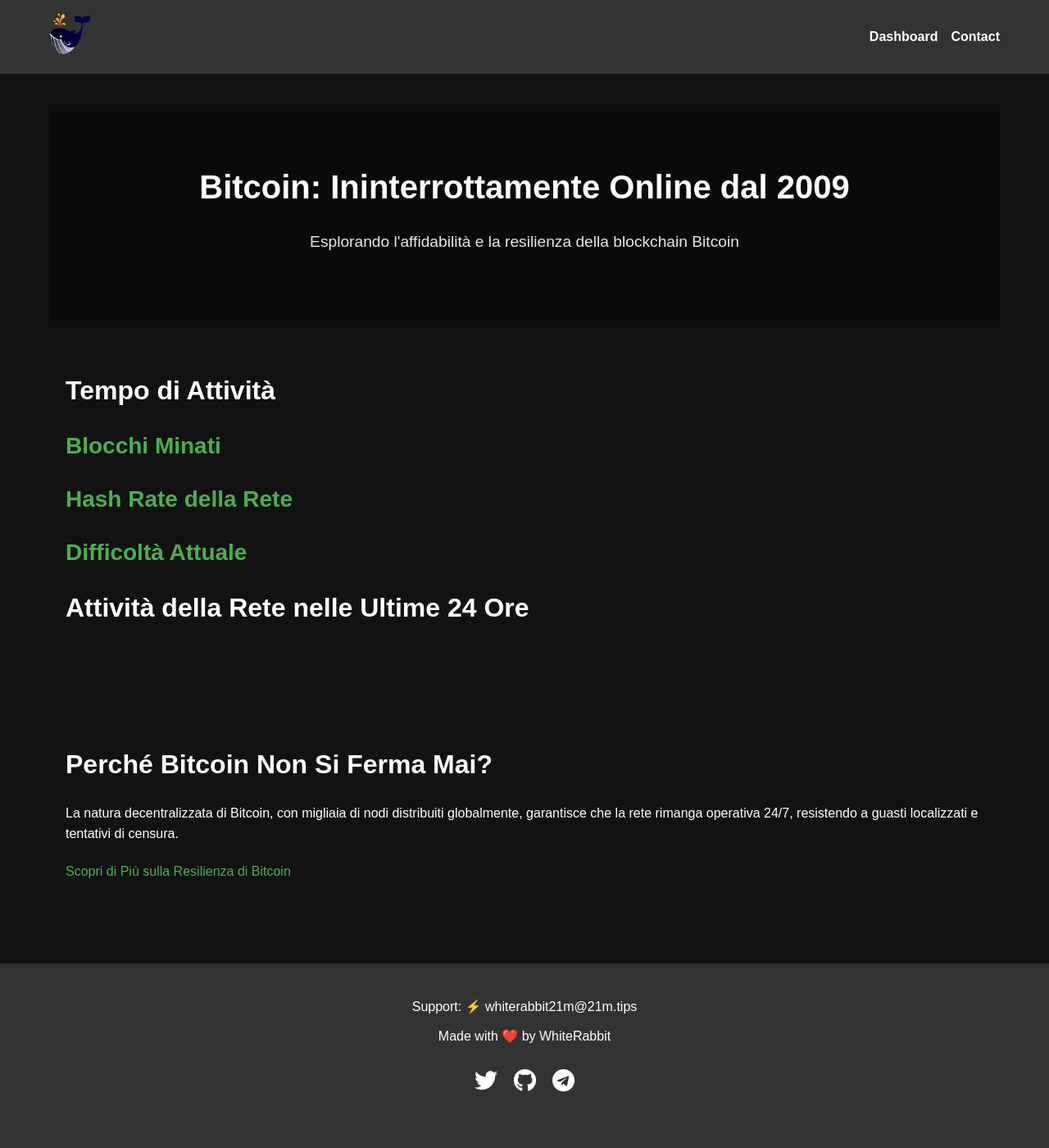
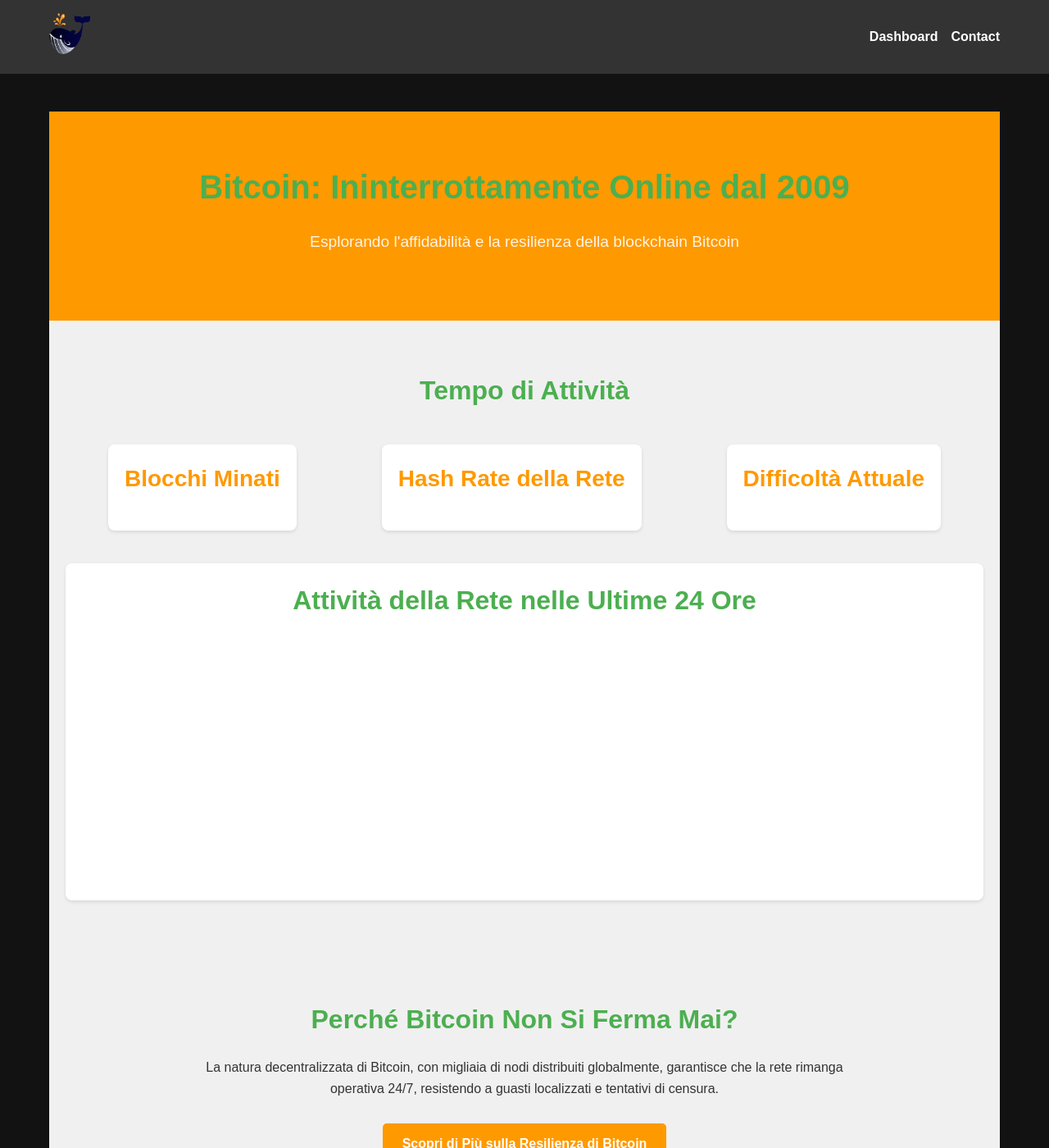
Before and after one commit to whiterabbit21m-test/whiterabbit21m-test.github.io, a Jekyll site: the page built from index.md, in a window 1280 px wide and 1400 px high. Shown: the whole window at 82% size. Built offline with Jekyll 4.4.1, drawn with Linux system fonts in a browser that asks for light colours.

Commit message:
Update _home.scss

```diff
--- a/_sass/_home.scss
+++ b/_sass/_home.scss
@@ -1,10 +1,9 @@
-// Variabili
-$bg-color: #121212;
-$text-color: #ffffff;
-$accent-color: #4CAF50;
-$card-bg-color: #1E1E1E;
+$bg-color: #f0f0f0;
+$text-color: #333;
+$accent-color: #ff9900;
+$card-bg: #ffffff;
 
-.home {
+.bitcoin-status-home {
   background-color: $bg-color;
   color: $text-color;
 
@@ -18,15 +17,14 @@
     padding: 60px 0;
   }
 
-  h1, h2 {
-    color: $text-color;
+  h1, h2, h3 {
     margin-bottom: 20px;
   }
 
-  // Hero Section
   .hero {
+    background-color: $accent-color;
+    color: white;
     text-align: center;
-    background-color: darken($bg-color, 3%);
 
     h1 {
       font-size: 2.5em;
@@ -38,113 +36,71 @@
     }
   }
 
-  // Main Content Section
-  .main-content {
-    .content-grid {
-      display: grid;
-      grid-template-columns: 1fr 1fr;
-      gap: 40px;
+  .realtime-status {
+    .uptime-counter {
+      text-align: center;
+      margin-bottom: 40px;
 
-      @media (max-width: 768px) {
-        grid-template-columns: 1fr;
+      #uptime-clock {
+        font-size: 2em;
+        font-weight: bold;
+        color: $accent-color;
       }
     }
 
-    .tech-overview, .applications {
-      background-color: $card-bg-color;
-      padding: 30px;
-      border-radius: 8px;
-    }
+    .key-stats {
+      display: flex;
+      justify-content: space-around;
+      margin-bottom: 40px;
 
-    .tech-overview {
-      h2 {
-        color: $accent-color;
-        font-size: 2em;
-        margin-bottom: 20px;
+      .stat-item {
+        background-color: $card-bg;
+        padding: 20px;
+        border-radius: 8px;
+        box-shadow: 0 2px 4px rgba(0,0,0,0.1);
         text-align: center;
-      }
 
-      p {
-        color: rgba($text-color, 0.9);
-        font-size: 1.1em;
-        line-height: 1.6;
-        margin-bottom: 30px;
-        text-align: center;
-      }
+        h3 {
+          color: $accent-color;
+        }
 
-      .tech-features {
-        display: grid;
-        grid-template-columns: repeat(auto-fit, minmax(250px, 1fr));
-        gap: 20px;
-
-        .feature-card {
-          background-color: darken($card-bg-color, 5%);
-          padding: 20px;
-          border-radius: 8px;
-          text-align: center;
-          transition: transform 0.3s ease;
-
-          &:hover {
-            transform: translateY(-5px);
-          }
-
-          i {
-            font-size: 2.5em;
-            color: $accent-color;
-            margin-bottom: 15px;
-          }
-
-          h3 {
-            color: $text-color;
-            font-size: 1.2em;
-            margin-bottom: 10px;
-          }
-
-          p {
-            color: rgba($text-color, 0.8);
-            font-size: 0.9em;
-            line-height: 1.4;
-          }
+        p {
+          font-size: 1.5em;
+          font-weight: bold;
         }
       }
     }
 
-    .applications {
+    .network-graph {
+      background-color: $card-bg;
+      padding: 20px;
+      border-radius: 8px;
+      box-shadow: 0 2px 4px rgba(0,0,0,0.1);
+
       h2 {
-        color: $accent-color;
-        font-size: 2em;
+        text-align: center;
         margin-bottom: 20px;
       }
 
-      .app-item {
-        margin-bottom: 20px;
-
-        h3 {
-          color: $text-color;
-          font-size: 1.2em;
-          margin-bottom: 10px;
-        }
-
-        p {
-          color: rgba($text-color, 0.8);
-        }
+      #transaction-chart {
+        height: 300px;
+        // Il grafico verrà stilizzato dal JavaScript/libreria di grafici
       }
     }
   }
 
-  // CTA Section
-  .cta {
+  .blockchain-info {
     text-align: center;
-    background-color: darken($bg-color, 3%);
 
-    h2 {
-      margin-bottom: 30px;
+    p {
+      max-width: 800px;
+      margin: 0 auto 30px;
     }
 
-    .cta-button {
+    .learn-more-btn {
       display: inline-block;
       background-color: $accent-color;
-      color: $text-color;
+      color: white;
       padding: 12px 24px;
       border-radius: 5px;
       text-decoration: none;
@@ -159,18 +115,14 @@
 }
 
 @media (max-width: 768px) {
-  .home {
-    section {
-      padding: 40px 0;
-    }
+  .bitcoin-status-home {
+    .realtime-status {
+      .key-stats {
+        flex-direction: column;
 
-    .hero h1 {
-      font-size: 2em;
-    }
-
-    .main-content {
-      .tech-overview, .applications {
-        padding: 20px;
+        .stat-item {
+          margin-bottom: 20px;
+        }
       }
     }
   }
```
